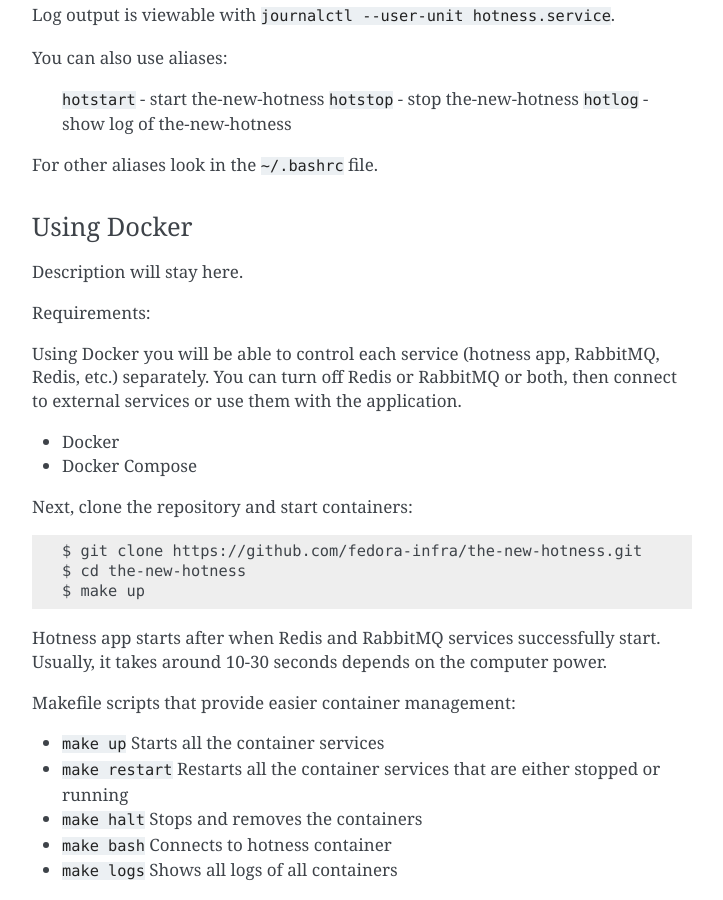
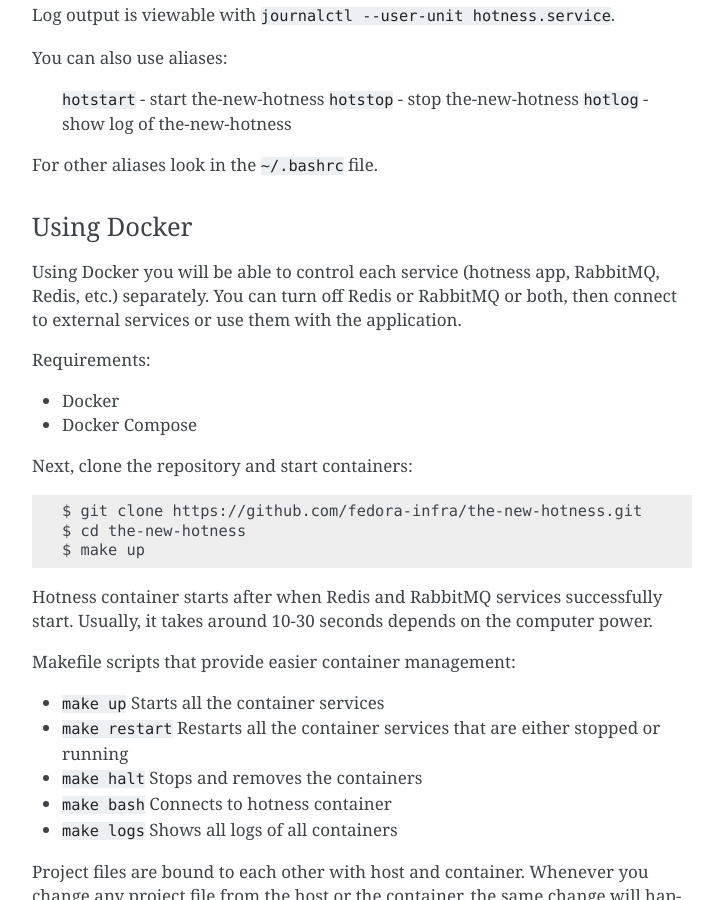
Before and after one commit to fedora-infra/the-new-hotness, a Sphinx documentation site: the page built from docs/dev-guide.rst, in a window 1280 px wide and 900 px high, scrolled down 1531 px. Shown: the whole window, without its empty margins (388-1111 px from the left). Built offline with Sphinx 7.4.7, drawn with Linux system fonts in a browser that asks for light colours; the version number could not be read and is left out.

Commit message:
Update dev-guide.rst

```diff
--- a/docs/dev-guide.rst
+++ b/docs/dev-guide.rst
@@ -77,11 +77,9 @@
 Using Docker
 ^^^^^^^^^^^^^
 
-Description will stay here.
+Using Docker you will be able to control each service (hotness app, RabbitMQ, Redis, etc.) separately. You can turn off Redis or RabbitMQ or both, then connect to external services or use them with the application.
 
 Requirements:
-
-Using Docker you will be able to control each service (hotness app, RabbitMQ, Redis, etc.) separately. You can turn off Redis or RabbitMQ or both, then connect to external services or use them with the application.
 
 * Docker
 * Docker Compose
@@ -92,7 +90,7 @@
     $ cd the-new-hotness
     $ make up
 
-Hotness app starts after when Redis and RabbitMQ services successfully start. Usually, it takes around 10-30 seconds depends on the computer power.
+Hotness container starts after when Redis and RabbitMQ services successfully start. Usually, it takes around 10-30 seconds depends on the computer power.
 
 Makefile scripts that provide easier container management:
 
```
